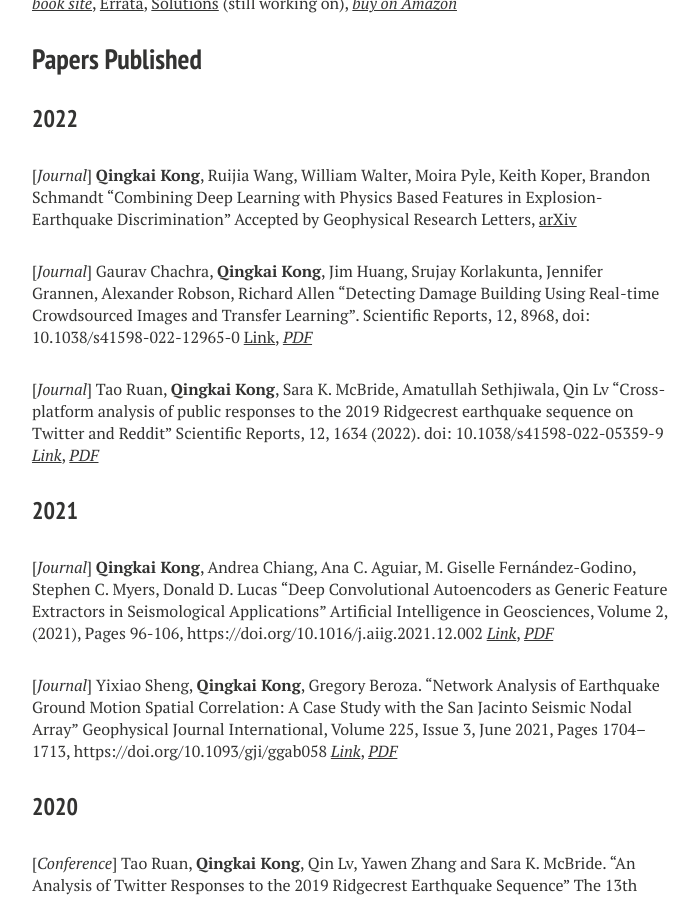
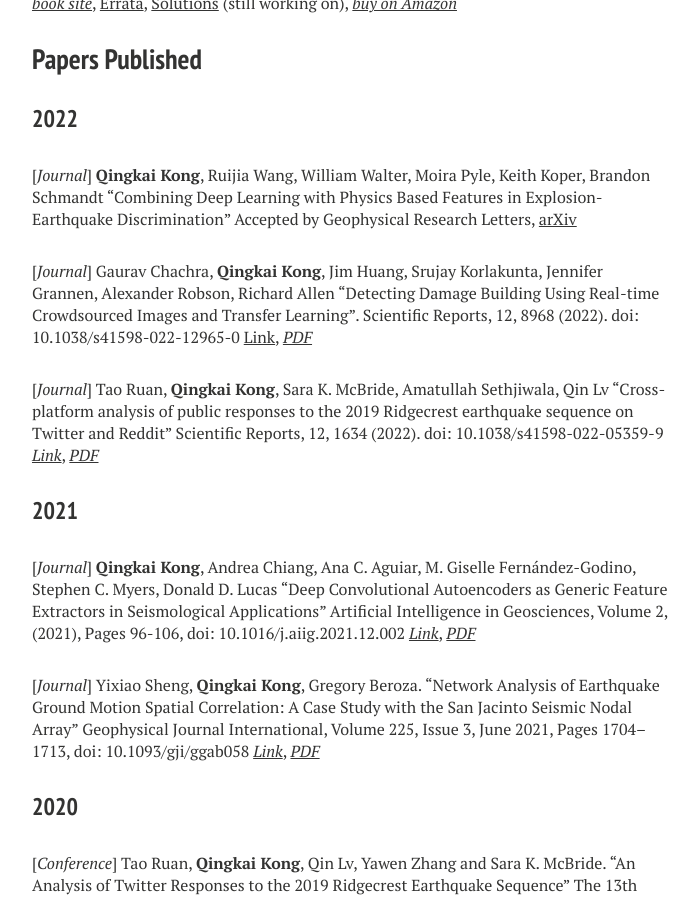
Before and after one commit to qingkaikong/qingkaikong, a Jekyll site: the page built from publications.md, in a window 1280 px wide and 900 px high, scrolled down 610 px. Shown: the whole window, without its empty margins (288-986 px from the left). Built offline with Jekyll 4.4.1, drawn with Linux system fonts in a browser that asks for light colours; nearby versions of some CDN libraries; some web fonts are replaced; part of the change alters nothing that is shown.

Commit message:
update doi

```diff
--- a/publications.md
+++ b/publications.md
@@ -32,15 +32,15 @@ excerpt: "My publications"
 
 [*Journal*] **Qingkai Kong**, Ruijia Wang, William Walter, Moira Pyle, Keith Koper, Brandon Schmandt "Combining Deep Learning with Physics Based Features in Explosion-Earthquake Discrimination" Accepted by Geophysical Research Letters, [arXiv](http://arxiv.org/abs/2203.06347)
 
-[*Journal*] Gaurav Chachra, **Qingkai Kong**, Jim Huang, Srujay Korlakunta, Jennifer Grannen, Alexander Robson, Richard Allen "Detecting Damage Building Using Real-time Crowdsourced Images and Transfer Learning". Scientific Reports, 12, 8968, doi: 10.1038/s41598-022-12965-0 [Link](https://www.nature.com/articles/s41598-022-12965-0), [*PDF*](https://www.nature.com/articles/s41598-022-12965-0.epdf)
+[*Journal*] Gaurav Chachra, **Qingkai Kong**, Jim Huang, Srujay Korlakunta, Jennifer Grannen, Alexander Robson, Richard Allen "Detecting Damage Building Using Real-time Crowdsourced Images and Transfer Learning". Scientific Reports, 12, 8968 (2022). doi: 10.1038/s41598-022-12965-0 [Link](https://www.nature.com/articles/s41598-022-12965-0), [*PDF*](https://www.nature.com/articles/s41598-022-12965-0.epdf)
 
 [*Journal*] Tao Ruan, **Qingkai Kong**, Sara K. McBride, Amatullah Sethjiwala, Qin Lv "Cross-platform analysis of public responses to the 2019 Ridgecrest earthquake sequence on Twitter and Reddit" Scientific Reports, 12, 1634 (2022). doi: 10.1038/s41598-022-05359-9 [*Link*](https://www.nature.com/articles/s41598-022-05359-9), [*PDF*](https://www.nature.com/articles/s41598-022-05359-9.pdf)
 
 ### 2021
 
-[*Journal*] **Qingkai Kong**, Andrea Chiang, Ana C. Aguiar, M. Giselle Fernández-Godino, Stephen C. Myers, Donald D. Lucas "Deep Convolutional Autoencoders as Generic Feature Extractors in Seismological Applications" Artificial Intelligence in Geosciences, Volume 2, (2021), Pages 96-106, https://doi.org/10.1016/j.aiig.2021.12.002 [*Link*](https://www.sciencedirect.com/science/article/pii/S2666544121000319), [*PDF*](https://www.sciencedirect.com/sdfe/reader/pii/S2666544121000319/pdf)
+[*Journal*] **Qingkai Kong**, Andrea Chiang, Ana C. Aguiar, M. Giselle Fernández-Godino, Stephen C. Myers, Donald D. Lucas "Deep Convolutional Autoencoders as Generic Feature Extractors in Seismological Applications" Artificial Intelligence in Geosciences, Volume 2, (2021), Pages 96-106, doi: 10.1016/j.aiig.2021.12.002 [*Link*](https://www.sciencedirect.com/science/article/pii/S2666544121000319), [*PDF*](https://www.sciencedirect.com/sdfe/reader/pii/S2666544121000319/pdf)
 
-[*Journal*] Yixiao Sheng, **Qingkai Kong**, Gregory Beroza. "Network Analysis of Earthquake Ground Motion Spatial Correlation: A Case Study with the San Jacinto Seismic Nodal Array" Geophysical Journal International, Volume 225, Issue 3, June 2021, Pages 1704–1713, https://doi.org/10.1093/gji/ggab058 [*Link*](https://academic.oup.com/gji/article-abstract/225/3/1704/6134073), [*PDF*](https://www.dropbox.com/s/hvxgnuce2cbk64i/20_Sheng_et_al_Geophysical_Journal_International_2021.pdf?dl=0)
+[*Journal*] Yixiao Sheng, **Qingkai Kong**, Gregory Beroza. "Network Analysis of Earthquake Ground Motion Spatial Correlation: A Case Study with the San Jacinto Seismic Nodal Array" Geophysical Journal International, Volume 225, Issue 3, June 2021, Pages 1704–1713, doi: 10.1093/gji/ggab058 [*Link*](https://academic.oup.com/gji/article-abstract/225/3/1704/6134073), [*PDF*](https://www.dropbox.com/s/hvxgnuce2cbk64i/20_Sheng_et_al_Geophysical_Journal_International_2021.pdf?dl=0)
 
 
 
```
